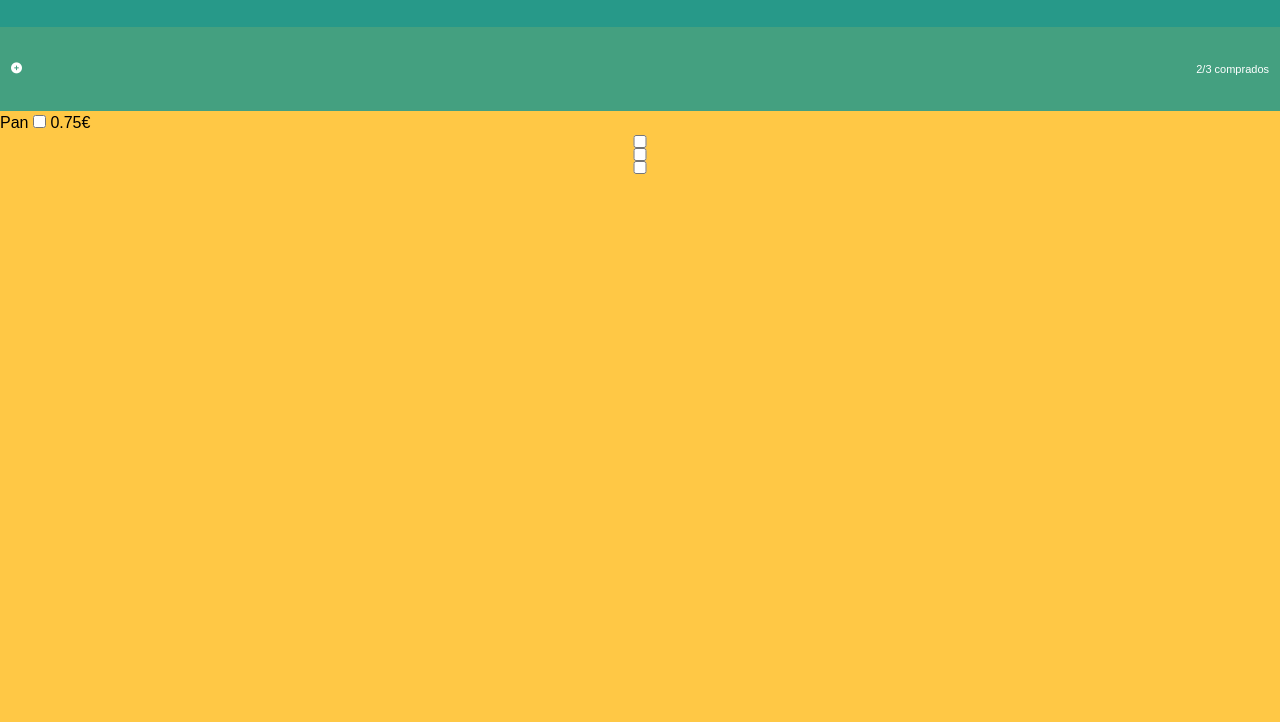
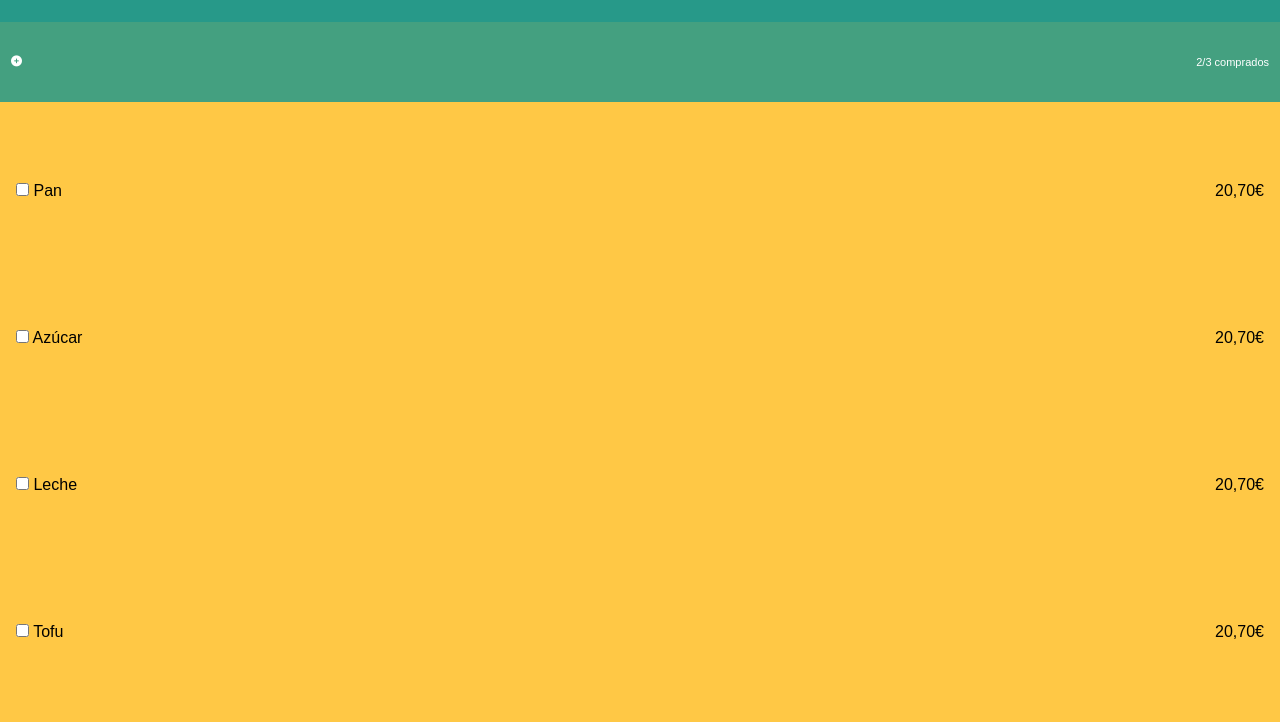
Before and after one commit to Gaston82/2023-w1ch3-gaston-artaza, a website built with Parcel: page src/index.html in a window 1280 px wide. Shown: the part 78-800 px from the top of the page. Built offline with nearby package versions, Linux system fonts and the light colour scheme.

Commit message:
add flexbox to checkbox elements

```diff
--- a/src/css/styles.css
+++ b/src/css/styles.css
@@ -100,8 +100,10 @@ i {
 .list-elements {
   background-color: #ffc845;
   display: flex;
+  justify-content: space-around;
   flex-direction: column;
   flex: 3;
+  padding: 1em;
 }
 
 .form-section {
@@ -125,3 +127,8 @@ i {
 .form-section > form > div {
   padding-bottom: 10px;
 }
+
+.flex-elements {
+  display: flex;
+  justify-content: space-between;
+}
--- a/src/index.html
+++ b/src/index.html
@@ -27,13 +27,42 @@
       <p>2/3 comprados</p>
     </section>
     <section class="list-elements">
-      <label> Pan
-        <input type="checkbox" name="" id="">
-        <span>0.75€</span>
-      </label>
-      <input type="checkbox" name="" id="">
-      <input type="checkbox" name="" id="">
-      <input type="checkbox" name="" id="">
+      <div class="flex-elements">
+        <div>
+          <input type="checkbox" name="" id="">
+          <label for="">Pan</label>
+        </div>
+        <div>
+          <span>20,70€</span>
+        </div>
+      </div>
+      <div class="flex-elements">
+        <div>
+          <input type="checkbox" name="" id="">
+          <label for="">Azúcar</label>
+        </div>
+        <div>
+          <span>20,70€</span>
+        </div>
+      </div>
+      <div class="flex-elements">
+        <div>
+          <input type="checkbox" name="" id="">
+          <label for="">Leche</label>
+        </div>
+        <div>
+          <span>20,70€</span>
+        </div>
+      </div>
+      <div class="flex-elements">
+        <div>
+          <input type="checkbox" name="" id="">
+          <label for="">Tofu</label>
+        </div>
+        <div>
+          <span>20,70€</span>
+        </div>
+      </div>
     </section>
   </div>
 </body>
```
